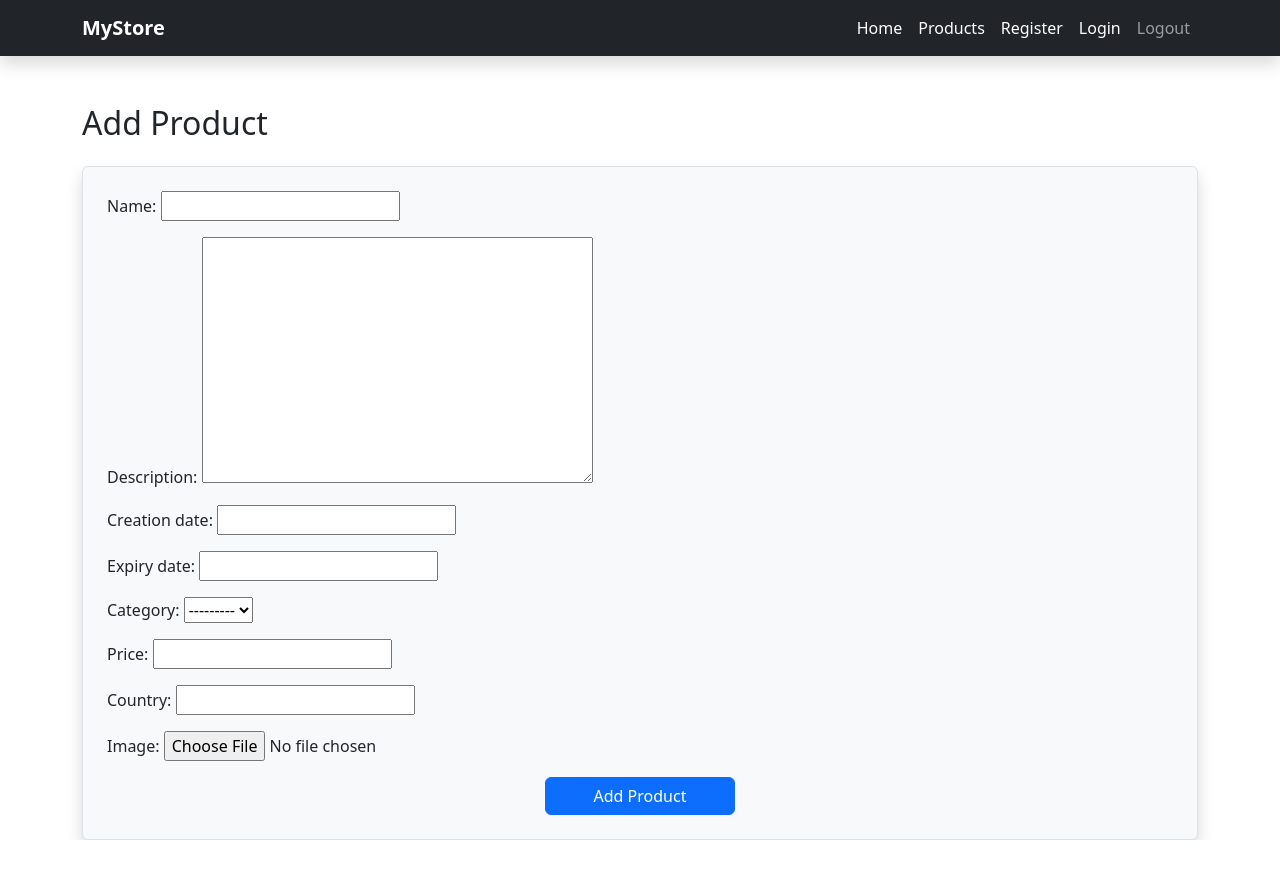
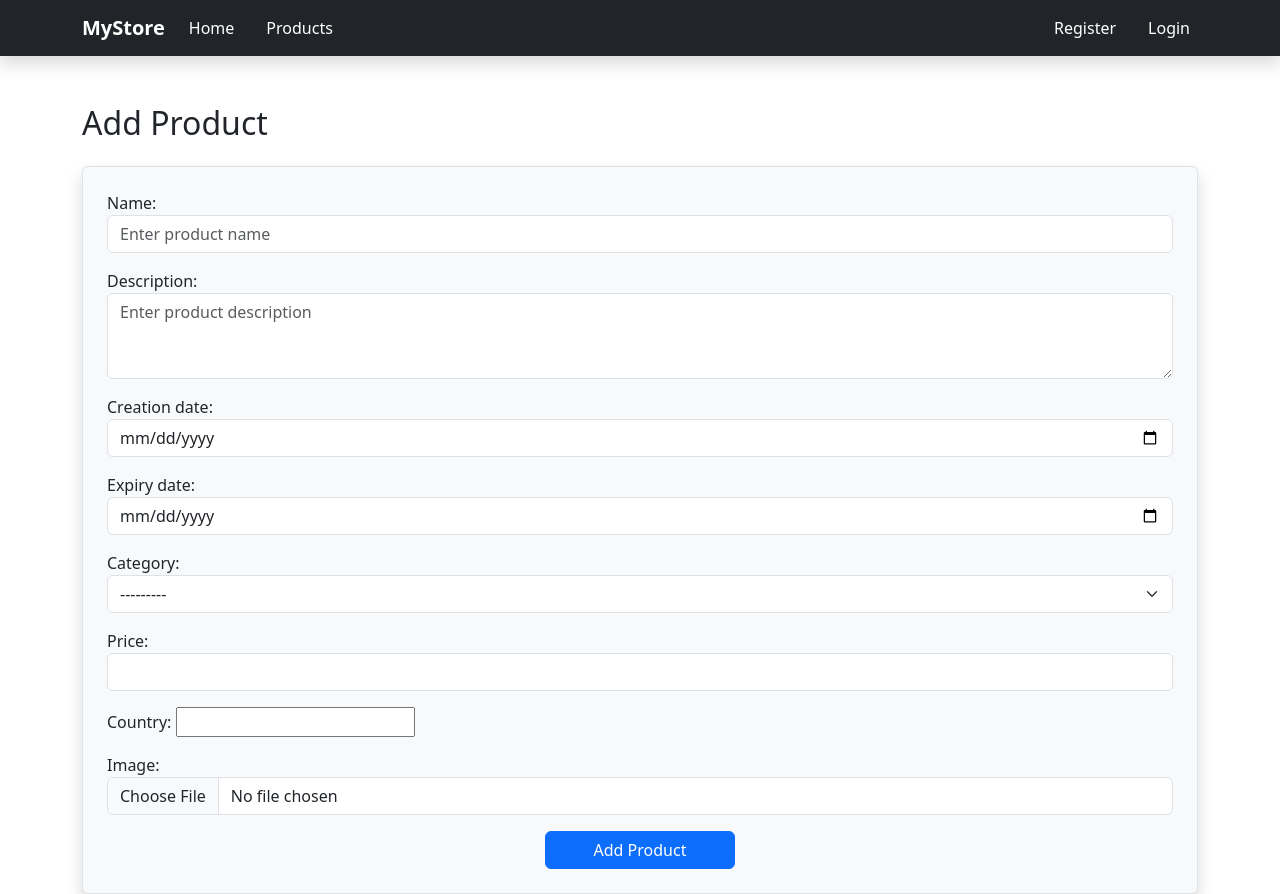
Before and after one commit to ahmed-elsabbagh778/Django-Store-App, a Django app: template products/templates/products/home.html in a window 1280 px wide. Before the commit the page ends 840 px from the top, so only its background shows below. Run offline with Django 5.2, Linux system fonts and the light colour scheme; the template is opened without the code that fills it: values that come from a table or form of the project are taken from there, others are empty; some libraries are stand-ins or nearby versions.

Commit message:
used class based view for items

```diff
--- a/products/forms.py
+++ b/products/forms.py
@@ -6,3 +6,59 @@ class ProductForm(forms.ModelForm):
     class Meta:
         model = Product
         fields = '__all__'
+        widgets = {
+            'name': forms.TextInput(attrs={
+                'class': 'form-control',
+                'placeholder': 'Enter product name',
+            }),
+            'description': forms.Textarea(attrs={
+                'class': 'form-control',
+                'placeholder': 'Enter product description',
+                'rows': 3,
+            }),
+            'price': forms.NumberInput(attrs={
+                'class': 'form-control',
+            }),
+            'category': forms.Select(attrs={
+                'class': 'form-select',
+            }),
+            'creation_date': forms.DateInput(attrs={
+                'class': 'form-control',
+                'type': 'date',
+            }),
+            'expiry_date': forms.DateInput(attrs={
+                'class': 'form-control',
+                'type': 'date',
+            }),
+            'image': forms.ClearableFileInput(attrs={
+                'class': 'form-control',
+            }),
+        }
+
+
+class RegisterForm(forms.Form):
+    username = forms.CharField(
+        max_length=50,
+        widget=forms.TextInput(attrs={
+            'class': 'form-control',
+            'placeholder': 'Enter user name',
+            'autofocus': 'autofocus',
+        }))
+    email = forms.EmailField(
+         widget=forms.EmailInput(attrs={
+            'class': 'form-control',
+            'placeholder': 'Enter email',
+        })
+    )
+    password = forms.CharField(
+        widget=forms.PasswordInput(attrs={
+            'class': 'form-control',
+            'placeholder': 'Enter password',
+        })
+    )
+    confirm_password = forms.CharField(
+        widget=forms.PasswordInput(attrs={
+            'class': 'form-control',
+            'placeholder': 'Confirm password',
+        })
+    )
--- a/project/urls.py
+++ b/project/urls.py
@@ -25,12 +25,13 @@ from products import views
 urlpatterns = [
     path('admin/', admin.site.urls),
     path('', views.home, name='home'),
-    path('items/', views.items, name='items'),
+
     path('delete/<int:id>', views.delete, name='delete'),
     path('update/<int:id>/', views.update, name='update'),
     path('register/', views.register, name='register'),
     path('login/', views.login, name='login'),
     path('logout/', views.logout, name='logout'),
+    path('items/', views.Items.as_view(), name='items'),
 ]
 
 if settings.DEBUG:
--- a/templates/base.html
+++ b/templates/base.html
@@ -24,22 +24,31 @@
     </button>
 
     <div class="collapse navbar-collapse" id="navbarNav">
-      <ul class="navbar-nav ms-auto">
+      <ul class="navbar-nav me-auto d-flex align-items-center gap-3">
   <li class="nav-item">
     <a class="nav-link text-white" href="{% url 'home' %}">Home</a>
   </li>
   <li class="nav-item">
     <a class="nav-link text-white" href="{% url 'items' %}">Products</a>
   </li>
+</ul>
+
+<ul class="navbar-nav d-flex align-items-center gap-3">
+  {% if request.session.username %}
+    <li class="nav-item">
+      <span class="nav-link text-white">Welcome, {{ request.session.username }}</span>
+    </li>
+    <li class="nav-item">
+      <a class="nav-link" href="{% url 'logout' %}">Logout</a>
+    </li>
+  {% else %}
     <li class="nav-item">
       <a class="nav-link text-white" href="{% url 'register' %}">Register</a>
     </li>
     <li class="nav-item">
       <a class="nav-link text-white" href="{% url 'login' %}">Login</a>
     </li>
-        <li class="nav-item">
-        <a class="nav-link" href="{% url 'logout' %}">Logout</a>
-        </li>
+  {% endif %}
 </ul>
     </div>
   </div>
--- a/templates/register.html
+++ b/templates/register.html
@@ -15,7 +15,7 @@
           <form method="POST">
             {% csrf_token %}
 
-            <div class="mb-3">
+            {% comment %} <div class="mb-3">
               <label for="username" class="form-label">Username</label>
               <input type="text" name="username" id="username" class="form-control" placeholder="Enter username" required>
             </div>
@@ -33,7 +33,9 @@
             <div class="mb-3">
               <label for="confirm_password" class="form-label">Confirm Password</label>
               <input type="password" name="confirm_password" id="confirm_password" class="form-control" placeholder="Confirm password" required>
-            </div>
+            </div> {% endcomment %}
+
+            {{registerForm.as_p}}
 
             <div class="d-grid">
               <button type="submit" class="btn btn-primary">Register</button>
```
Also changed, not shown: products/views.py (+47 -14 lines). Lines whose indentation alone changed are shown as unchanged.
